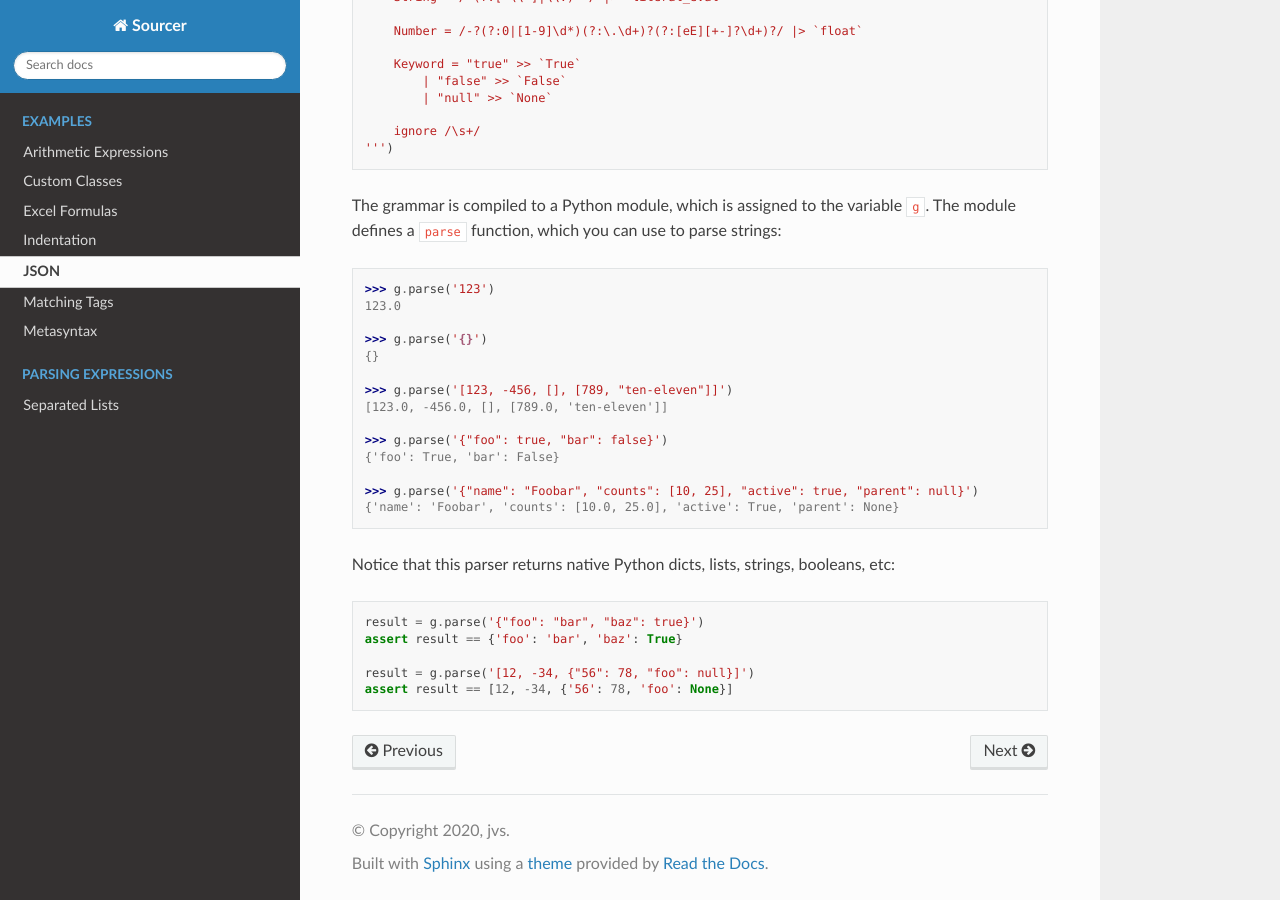
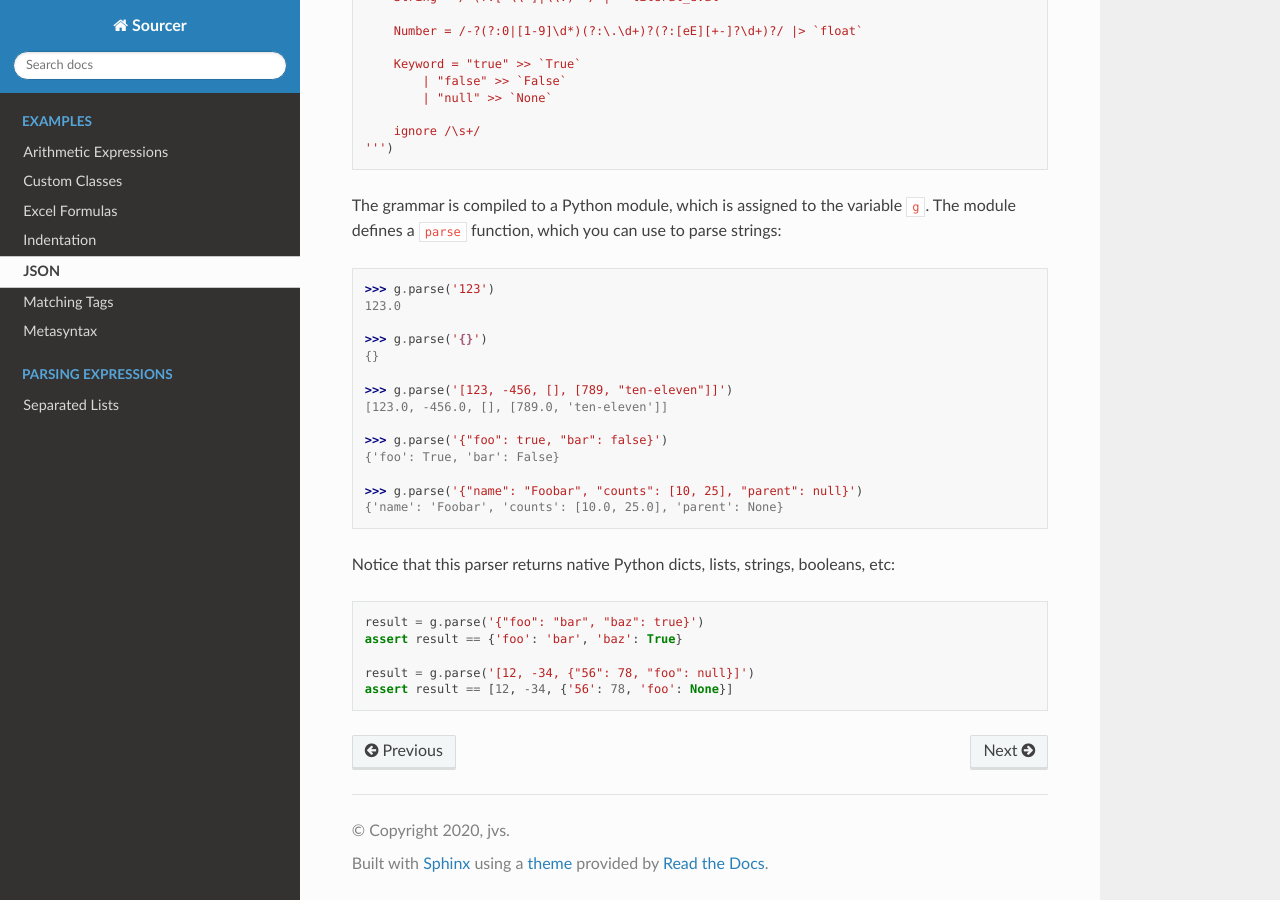
Before and after one commit to jvs/sourcer, a Sphinx documentation site: the page built from docs/examples/json.md, in a window 1280 px wide and 900 px high, scrolled down 623 px. Built offline with Sphinx 7.4.7 and the Read the Docs theme 2.0.0, drawn with Linux system fonts in a browser that asks for light colours.

````diff
--- a/docs/examples/json.md
+++ b/docs/examples/json.md
@@ -54,8 +54,8 @@ The module defines a ``parse`` function, which you can use to parse strings:
 >>> g.parse('{"foo": true, "bar": false}')
 {'foo': True, 'bar': False}
 
->>> g.parse('{"name": "Foobar", "counts": [10, 25], "active": true, "parent": null}')
-{'name': 'Foobar', 'counts': [10.0, 25.0], 'active': True, 'parent': None}
+>>> g.parse('{"name": "Foobar", "counts": [10, 25], "parent": null}')
+{'name': 'Foobar', 'counts': [10.0, 25.0], 'parent': None}
 ```
 
 Notice that this parser returns native Python dicts, lists, strings, booleans, etc:
````
Also changed, not shown: README.md (+10 -10 lines), 1 other file.
